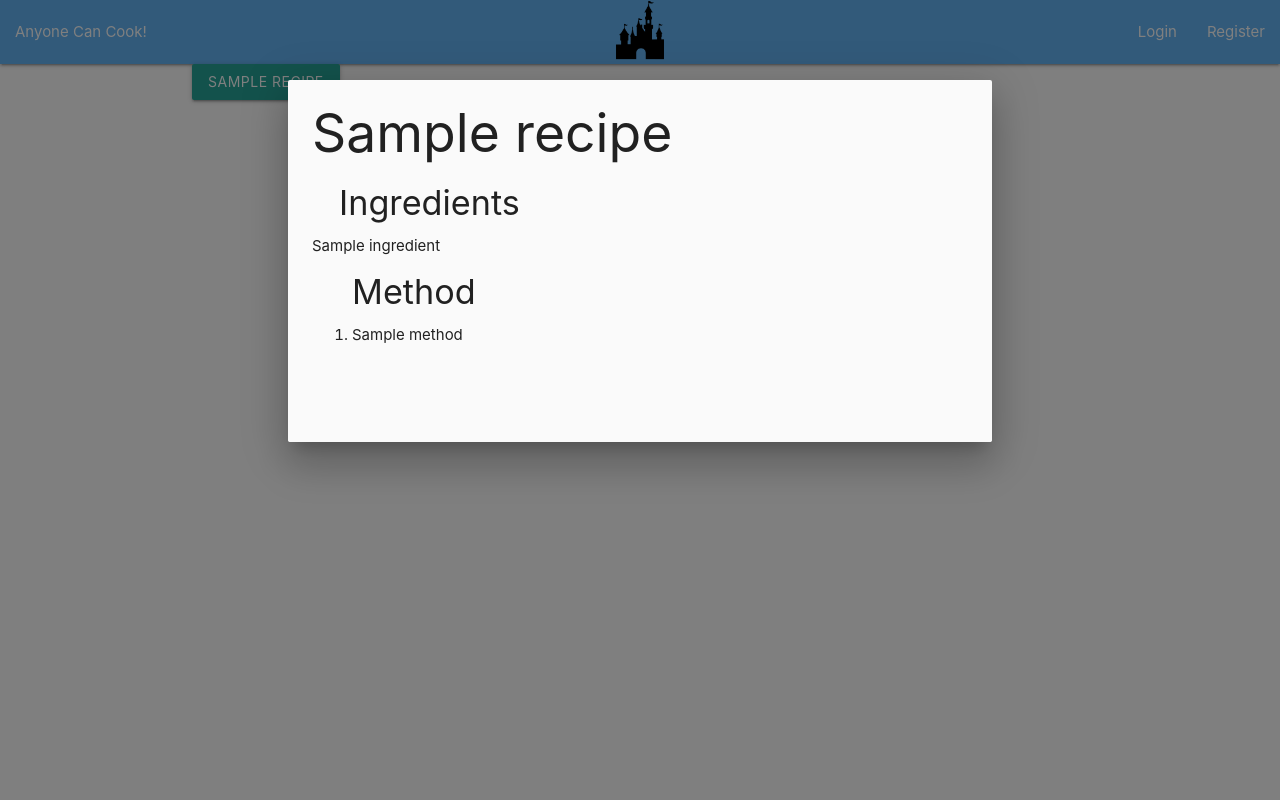
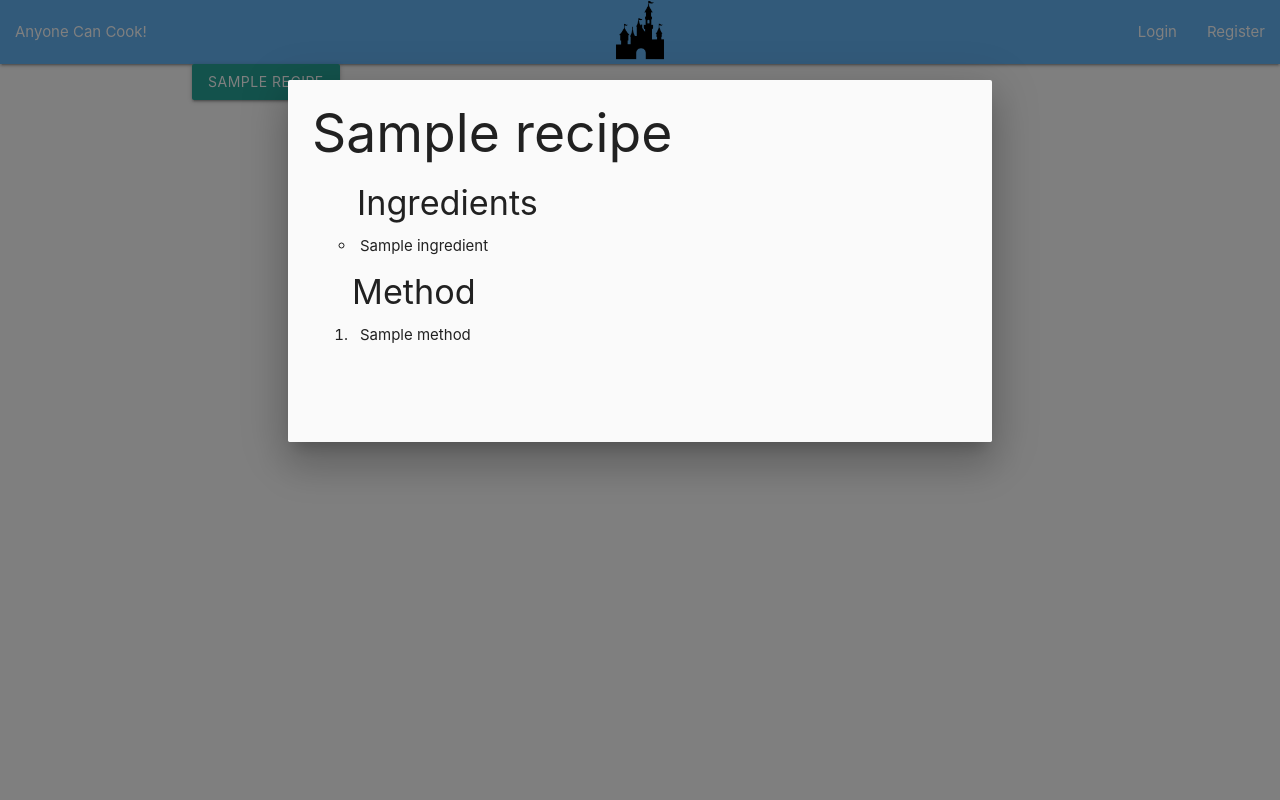
Before and after one commit to GBryant96/anyone-can-cook, a Flask app: page / in a window 1280 px wide, after a click that opens the changed part. Run offline with Flask 2, Linux system fonts and the light colour scheme; a database or web service that is not in the repository returns one stand-in record (values such as "Sample title"); some libraries are stand-ins or nearby versions.

Commit message:
Formatted recipe modal

```diff
--- a/static/css/style.css
+++ /dev/null
@@ -1,6 +0,0 @@
-ul {
-  padding-left: 27px;
-}
-ul h4 {
-    padding-left: 27px;
-}
--- a/templates/base.html
+++ b/templates/base.html
@@ -9,6 +9,7 @@
     <link rel="stylesheet" href="https://cdnjs.cloudflare.com/ajax/libs/materialize/1.0.0/css/materialize.min.css"
         type="text/css">
     <link rel="stylesheet" href="{{ url_for('static', filename='css/style.css') }}" type="text/css">
+    <link rel="stylesheet" href="static/css/style.css">
     {% block styles %}
     {% endblock %}
 
--- a/templates/recipes.html
+++ b/templates/recipes.html
@@ -10,12 +10,12 @@
             <div class="modal-content">
 
                     <h2>{{ recipe.name }}</h2>
-                <div>
+                <div style="margin-left: 27px;">
                     <div>
                         <ul>
-                            <h4>Ingredients</h4>
+                            <h4 style="margin-left: 18px;">Ingredients</h4>
                             {% for ingredient in recipe.ingredients %}
-                            <li id="recipe{{loop.index}}">{{ ingredient }}</li>
+                            <li style="list-style-position: inside; list-style-type: circle;" id="recipe{{loop.index}}">{{ ingredient }}</li>
                             {% endfor %}
                         </ul>
                     </div>
@@ -24,7 +24,7 @@
                     <ol>
                         <h4>Method</h4>
                         {% for method in recipe.method %}
-                        <li id="method{{loop.index}}">{{ method }}</li>
+                        <li style="list-style-position: outside; padding-left: 8px;" id="method{{loop.index}}">{{ method }}</li>
                         {% endfor %}
                     </ol>
                 </div>
```
